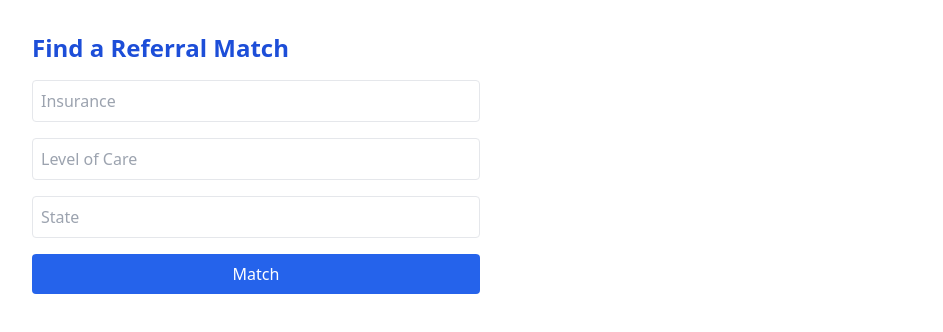
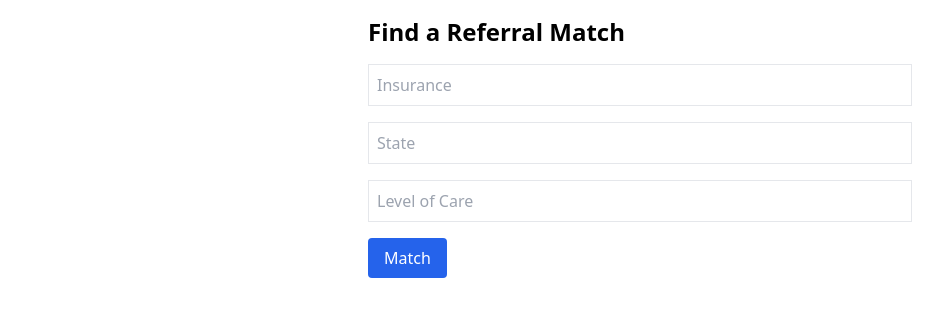
Before and after one commit to WJCorn/referouts, a React (Vite) app in the folder client/: page /match in a window 1280 px wide. Shown: the top 332 px of the page, without its empty margins (0-943 px from the left). Built offline with nearby package versions, Linux system fonts and the light colour scheme.

Commit message:
Updated MatchPage

```diff
--- a/client/src/pages/MatchPage.jsx
+++ b/client/src/pages/MatchPage.jsx
@@ -1,14 +1,10 @@
-import { useState } from 'react';
+import { useState } from "react";
 
 export default function MatchPage() {
-  const [form, setForm] = useState({
-    insurance: '',
-    state: '',
-    levelOfCare: '',
-  });
-
+  const [form, setForm] = useState({ insurance: "", state: "", levelOfCare: "" });
   const [results, setResults] = useState([]);
   const [loading, setLoading] = useState(false);
+  const [error, setError] = useState(null);
 
   const handleChange = (e) => {
     setForm({ ...form, [e.target.name]: e.target.value });
@@ -17,30 +13,45 @@ export default function MatchPage() {
   const handleSubmit = async (e) => {
     e.preventDefault();
     setLoading(true);
+    setResults([]);
+    setError(null);
+
+    const params = new URLSearchParams(form).toString();
+
     try {
-      const query = new URLSearchParams(form).toString();
-      const res = await fetch(`https://referouts-production.up.railway.app/api/referrals?${query}`);
+      const res = await fetch(`${import.meta.env.VITE_API_BASE_URL}/api/referrals?${params}`);
+      if (!res.ok) throw new Error("Failed to fetch referrals");
+
       const data = await res.json();
-      setResults(data); // expected to be an array
+      setResults(data);
     } catch (err) {
-      console.error(err);
-      setResults([]);
-    } finally {
-      setLoading(false);
+      setError("Could not retrieve referrals. Please try again.");
+      console.error("❌ Fetch error:", err);
     }
+
+    setLoading(false);
   };
 
   return (
-    <div className="p-8">
-      <h2 className="text-2xl font-semibold text-blue-700 mb-4">Find a Referral Match</h2>
-      <form onSubmit={handleSubmit} className="grid gap-4 max-w-md">
+    <div className="max-w-xl mx-auto p-4">
+      <h1 className="text-2xl font-bold mb-4">Find a Referral Match</h1>
+
+      <form onSubmit={handleSubmit} className="space-y-4">
         <input
           type="text"
           name="insurance"
           placeholder="Insurance"
           value={form.insurance}
           onChange={handleChange}
-          className="p-2 border rounded"
+          className="w-full border p-2"
+        />
+        <input
+          type="text"
+          name="state"
+          placeholder="State"
+          value={form.state}
+          onChange={handleChange}
+          className="w-full border p-2"
         />
         <input
           type="text"
@@ -48,33 +59,27 @@ export default function MatchPage() {
           placeholder="Level of Care"
           value={form.levelOfCare}
           onChange={handleChange}
-          className="p-2 border rounded"
-        />
-        <input
-          type="text"
-          name="state"
-          placeholder="State"
-          value={form.state}
-          onChange={handleChange}
-          className="p-2 border rounded"
+          className="w-full border p-2"
         />
         <button type="submit" className="bg-blue-600 text-white px-4 py-2 rounded">
           Match
         </button>
       </form>
 
-      {loading && <p className="mt-4 text-sm text-gray-500">Searching...</p>}
+      {loading && <p className="mt-4">🔄 Loading...</p>}
+      {error && <p className="mt-4 text-red-500">{error}</p>}
 
       {results.length > 0 && (
         <div className="mt-6">
-          <h3 className="text-xl font-medium mb-2">Matches:</h3>
+          <h2 className="text-xl font-semibold mb-2">Results:</h2>
           <ul className="space-y-2">
-            {results.map((r, i) => (
-              <li key={i} className="p-4 border rounded shadow-sm">
-                <p><strong>{r.name}</strong></p>
-                <p>{r.city}, {r.state}</p>
-                <p>Accepted Insurance: {r.insurance}</p>
-                <p>Level of Care: {r.levelOfCare}</p>
+            {results.map((provider, i) => (
+              <li key={i} className="p-3 border rounded">
+                <p className="font-bold">{provider.name}</p>
+                <p>{provider.state}</p>
+                <p className="text-sm text-gray-600">
+                  {provider.levelsOfCare?.join(", ")} | {provider.insurances?.join(", ")}
+                </p>
               </li>
             ))}
           </ul>
```
